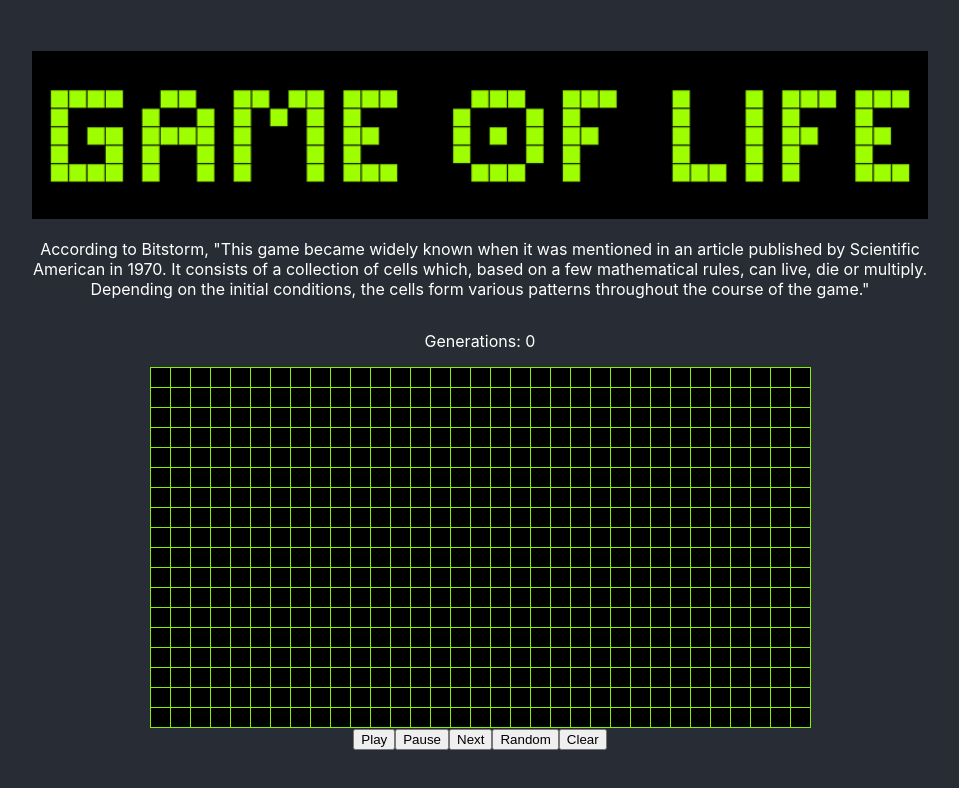
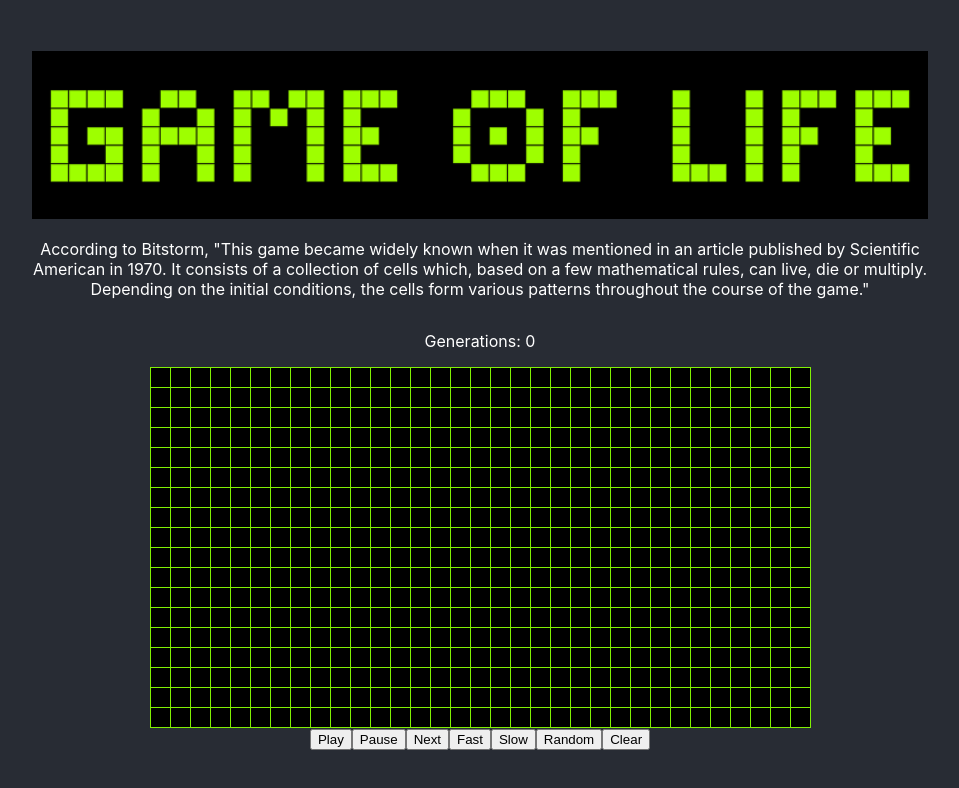
Before and after one commit to bloominstituteoftechnology/CS-Build-Week-1, a React (Create React App) app in the folder client/: page / in a window 1280 px wide. Shown: the top 788 px of the page, without its empty margins (160-1119 px from the left). Built offline with nearby package versions, Linux system fonts and the light colour scheme.

Commit message:
fast and slow buttons added and working

```diff
--- a/client/src/Grid.js
+++ b/client/src/Grid.js
@@ -10,7 +10,7 @@ class Grid extends React.Component {
     cells: [],
     grid: [],
     generation: 0,
-    interval: 100,
+    interval: 200,
     isRunning: false,
     rows: 18,
     columns: 33
@@ -104,7 +104,7 @@ class Grid extends React.Component {
   randomGame = () => {
     for (let y = 0; y < this.state.rows; y++) {
         for (let x = 0; x < this.state.columns; x++) {
-            this.state.grid[y][x] = (Math.random() < 0.2);
+            this.state.grid[y][x] = (Math.random() < 0.33);
         }
     }
     this.setState({ cells: this.fillCells() });
@@ -115,7 +115,16 @@ class Grid extends React.Component {
     window.location.reload();
   }
 
+  fast = () => {
+      this.setState({ interval: 100});
+  }
+
+  slow = () => {
+      this.setState({ interval: 400});
+  }
+
   render() {
+    console.log(this.state.interval);
     return (
       <div>
         <p>Generations: {this.state.generation}</p>
@@ -131,6 +140,8 @@ class Grid extends React.Component {
         <button onClick={this.playGame}>Play</button>
         <button onClick={this.pauseGame}>Pause</button>
         <button onClick={this.nextIteration}>Next</button>
+        <button onClick={this.fast}>Fast</button>
+        <button onClick={this.slow}>Slow</button>
         <button onClick={this.randomGame}>Random</button>
         <button onClick={this.clearGame}>Clear</button>
       </div>
```
